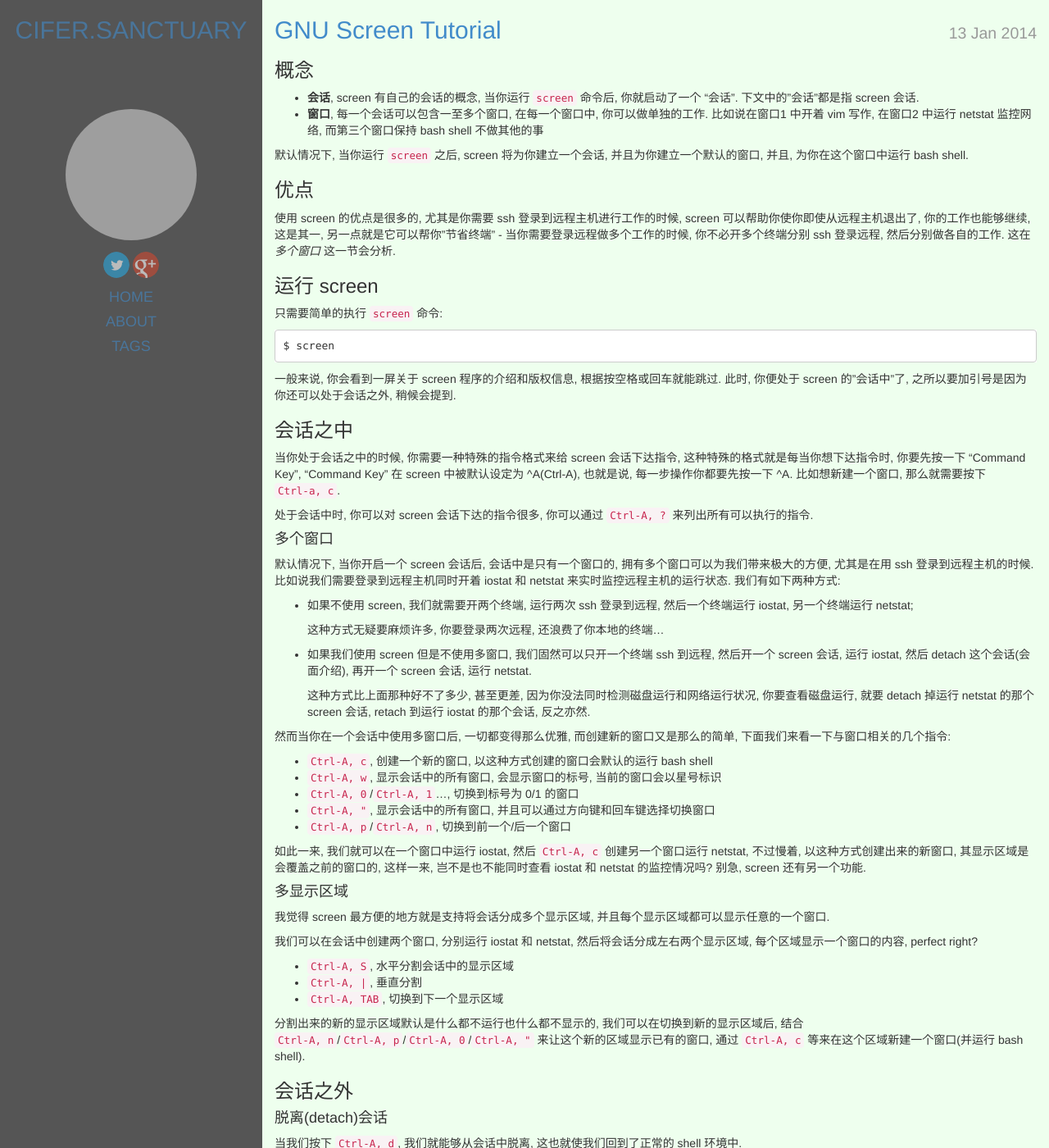
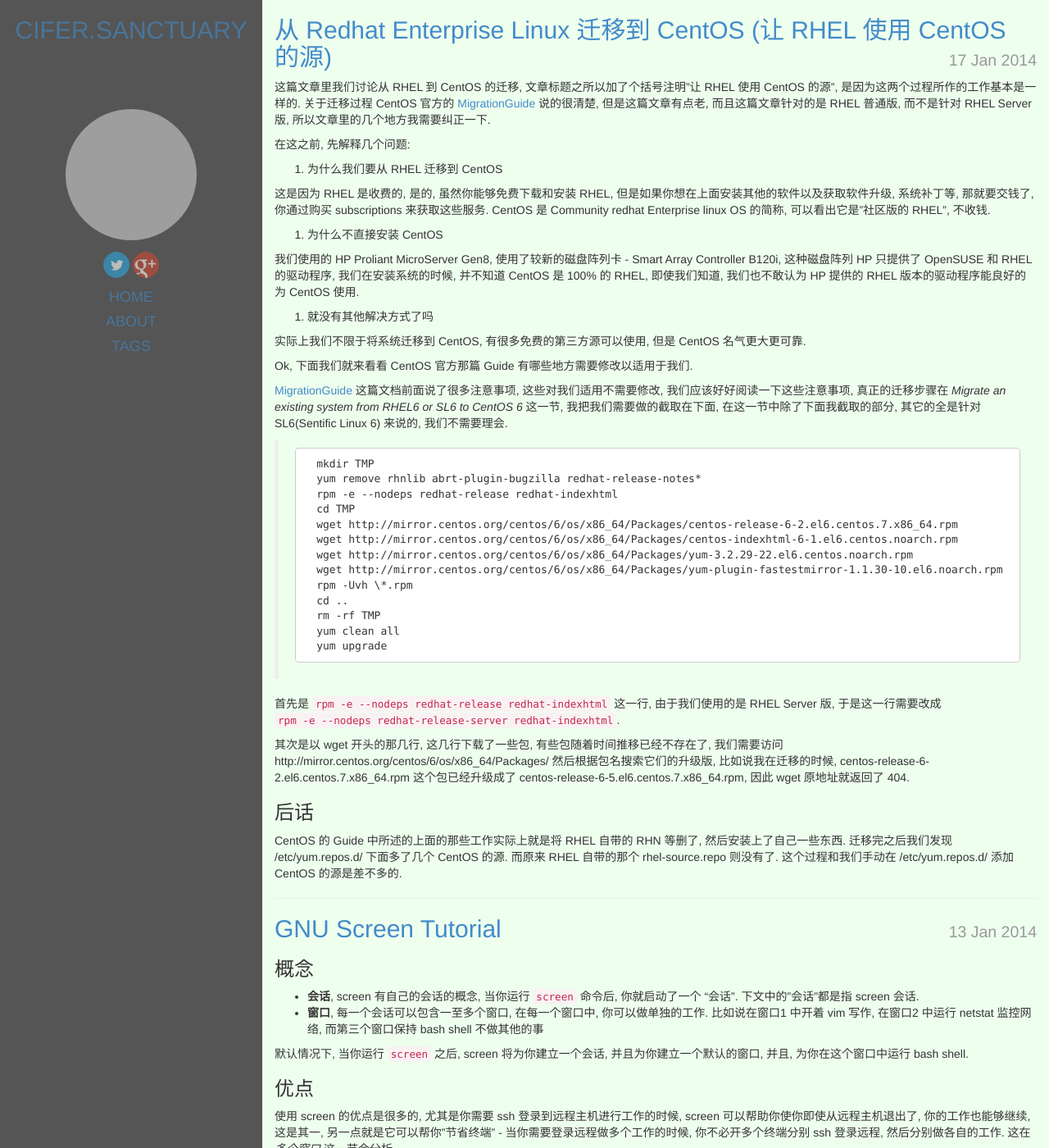
Before and after one commit to cifer-lee/cifer-lee.github.io, a Jekyll site: the page built from index.html, in a window 1280 px wide and 1400 px high. Shown: the whole window at 82% size. Built offline with Jekyll 4.4.1, drawn with Linux system fonts in a browser that asks for light colours; the list of posts is cut into pages by our own code; some of the changed text lies outside the part shown; grey boxes are pictures that could not be loaded.

Commit message:
add 3 posts

```diff
--- a/_posts/2014-01-07-linux-network-administrator.md
+++ b/_posts/2014-01-07-linux-network-administrator.md
@@ -11,3 +12,78 @@ date: 2014-01-07 16:18
 *   运行 dhcpd, 从 dhcp 服务器那里获取 ip 地址, 你的网络接口, 如 eth0 会被重新配置. 很多 dhcp 服务器还会提供默认路由和 dns 信息(重写你的 /etc/resolv.conf).
 *   若是想架设一个 dhcp 服务器, 要确保网络接口开启了 multicast 支持.
 *   route 不知从哪个版本起, 添加路由必须这样: `route add -net 127.0.0.0/8 lo`, `-net` 和 `/8` 都不能少
+
+### IP 别名
+
+IP别名使得可以把你的主机配置得好像是多台主机, 每台有它自己的IP地址. 这种配置有时候被称作: 虚拟主机---尽管这个词也被用在其它地方(主机托管服务等).
+但是与主机托管不同的是, 主机托管服务里的虚拟主机, 是在只有一个IP地址的情况下, 虚拟出很多虚拟主机来.
+
+### 关于 ifconfig 命令
+
+ifconfig 的调用格式是这样的:
+
+    ifconfig *interface* [*address* [*parameters or option*]]
+
+如果 __ifconfig__ 被调用时只传了 _interface_ 参数, 它会显示出这个接口的配置信息. 如果没有传任何参数, 它会显示出所有的 active 接口的配置信息; 如果指定 -a 选项, 它会显示所有接口的信息, 包括 inactive 的接口.
+
+在 ifconfig 的输出中, RX 与 TX 行表示有多少包被无误的接收和发送, 有多少错误发生, 有多少包因为内存不足而丢失(dropped), 有多少包因为来得太快/发送得太快内核来不及处理而溢出(overrun).
+
+下面介绍一些参数(_parameters or options_)的用途
+
+* up
+
+这个参数会打开接口, 使接口可以被 IP 层访问到. 当指定了 _address_ 的时候, 这个参数是会隐含指定的. 这个参数对应于输出结果中的 UP 和 RUNNING 标识.
+
+* down
+
+这个参数关闭接口, 使得 IP 层不能访问它. 这个参数会禁止所有通过接口的 IP 报文. 这个参数还会删除路由表中所有使用此接口的条目.
+
+* netmask _mask_
+
+这个没什么好解释了
+
+* pointopint _address_
+
+这个参数是用于 point-to-point IP 连接的. 当你配置一个 SLIP 或者 PLIP 接口的时候会需要这个参数. 接口被配置了一个这样的地址时, ifconfig 的输出里会显示 POINTOPOINT 标识.
+
+* broadcast address
+
+当一个接口的广播地址被设置时, ifconfig 的输出会显示 BROADCAST 标识.
+
+* mtu _bytes_
+
+对以太网来说, 默认的 MTU 的值是 1500 (也是以太网允许的最大值); 对 SLIP 网来说, 这个默认值是 296. (其实对 SLIP 而言这个值没有限制, 只不过 296 是多年来人们总结出的一个比较好的值)
+
+* arp
+
+这个参数只适用于广播类型的网络, 如以太网. 它启用 ARP 协议. 对于广播型网络来说, 这个参数是隐含设置的.
+
+* -arp
+
+禁用 ARP
+
+可以做一个有趣的实验, 运行 `sudo ifconfig wlan0 -arp`, 然后 `sudo arp -d 192.168.1.1` (视自己的电脑的接口配置更改这两个命令), 这样的结果是你不能上网了.
+
+* promisc
+
+这个选项值得说, 它使得接口工作在混杂模式下. 在广播型网络中, 这会使得接口接收所有的数据包, 而不论这个数据包的 MAC 地址是不是本接口. 这个参数对应 PROMISC 标识.
+
+### netstat 命令
+
+* -r -n
+
+这个选项会显示出内核的路由表, 就像我们使用 route 命令一样, -n 使得禁止解析 ip.
+
+* -i
+
+这个选项会显示出每个处于 active 状态的接口的统计信息.
+
+* -t, -u, -w, -x
+
+这些选项会分别显示 tcp, udp, raw, unix 连接
+
+# **arp 命令**
+
+* -s _hostname_ _hostaddr_
+
+用来永久的设置主机名和以太地址的关系
--- a/_posts/2014-01-08-all-about-subversion.md
+++ b/_posts/2014-01-08-all-about-subversion.md
@@ -76,6 +76,11 @@ Most projects have a recognizable “main line”, or trunk, of development; som
 >
 >   As you can see, svnadmin setuuid has no output upon success.
 
+#### 查看仓库结构
+
+    $ svnlook tree      # 可以查看递归创建的 svn 仓库的结构
+    $ svnlook -N tree   # 可以非递归的查看 svn 仓库结构
+
 #### 升级你的仓库
 
     svnadmin upgrade REPOS_PATH - Upgrade a repository to the latest supported schema version.
@@ -105,3 +110,49 @@ Most projects have a recognizable “main line”, or trunk, of development; som
     $ svnserve -d -r /srv/svn
 
 这样, 客户端就可以通过 svn://your-host-address/project1 来访问了
+
+#### 停止 svnserve 服务器
+
+很不幸, svnserve 命令并没有提供一种"优雅"的方式来终止 svnserve daemon, "优雅"的方式就是 kill -9 or kill -KILL
+
+### 往仓库里导入文件
+
+很多情况下, 在建立仓库之前我们已经事先有了一堆文件了, 那么建立仓库之后我们可以使用 `svn import` 命令来将已有的那堆文件纳入仓库中. 像这样:
+
+    $ svn import project1_dir/ svn://localhost/project1/trunk
+
+仓库中的父级目录会自动创建, 如果我们的项目下有多个子项目, 那么我们的 import 命令可能是这样的:
+
+    $ svn import project1_dir/sub1 svn://localhost/project1/sub1/trunk
+    $ svn import project1_dir/sub2 svn://localhost/project1/sub2/trunk
+
+### 附: 我创建 svn 仓库的规则, 以及一般过程
+
+1.  所有的仓库都放在 /srv/svn-repos 目录下
+2.  每个项目单独建立一个目录, 比如 /srv/svn-repos/project1
+3.  如果项目可分为几个子项目, 不必为子项目建立单独的目录, 而是把子项目的目录树也交给 svn 管理, 比如, 我们不必如此: /srv/svn-repos/project1/subproject1
+4.  如果项目肯分为几个子项目, 每个子项目下要至少创建 trunk, tags, branches 这几个分支, 当然这些分支目录也不需要我们创建, 把他们也交给 svn 管理; 如果项目不必分为子项目, 那么直接在项目下创建上述几个分支
+5.  svnserve 的根路径设为 /srv/svn-repos, 或者 /srv/svn-repos/project1, 但是不要使用默认的 "/" 路径
+
+
+#### 创建 svn 仓库的一般过程
+
+*   创建项目目录
+
+        # mkdir /srv/svn-repos/project2
+
+*   建立 svn 目录结构
+
+        # svnadmin create /srv/svn-repos/project1
+
+*   运行 svnserve 服务
+
+        # svnserve -d -r /srv/svn-repos
+
+*   配置
+
+        # anon-access = read
+        # auth-access = write
+        # password-db = passwd
+        前的注释和空格, 并在 conf/passwd 文件 [users] 节下添加一行
+        cifer = {password}
--- /dev/null
+++ b/_posts/2014-01-17-rhel-server-migrate-to-centos.md
@@ -0,0 +1,49 @@
+---
+layout: post
+title: 从 Redhat Enterprise Linux 迁移到 CentOS (让 RHEL 使用 CentOS 的源)
+date: 2014-01-17 12:05
+---
+
+这篇文章里我们讨论从 RHEL 到 CentOS 的迁移, 文章标题之所以加了个括号注明"让 RHEL 使用 CentOS 的源", 是因为这两个过程所作的工作基本是一样的. 关于迁移过程 CentOS 官方的 [MigrationGuide][MigrationGuide] 说的很清楚, 但是这篇文章有点老, 而且这篇文章针对的是 RHEL 普通版, 而不是针对 RHEL Server 版, 所以文章里的几个地方我需要纠正一下.
+
+在这之前, 先解释几个问题:
+
+1.  为什么我们要从 RHEL 迁移到 CentOS
+
+这是因为 RHEL 是收费的, 是的, 虽然你能够免费下载和安装 RHEL, 但是如果你想在上面安装其他的软件以及获取软件升级, 系统补丁等, 那就要交钱了, 你通过购买 subscriptions 来获取这些服务. CentOS 是 Community redhat Enterprise linux OS 的简称, 可以看出它是"社区版的 RHEL", 不收钱.
+
+2.  为什么不直接安装 CentOS
+
+我们使用的 HP Proliant MicroServer Gen8, 使用了较新的磁盘阵列卡 - Smart Array Controller B120i, 这种磁盘阵列 HP 只提供了 OpenSUSE 和 RHEL 的驱动程序, 我们在安装系统的时候, 并不知道 CentOS 是 100% 的 RHEL, 即使我们知道, 我们也不敢认为 HP 提供的 RHEL 版本的驱动程序能良好的为 CentOS 使用.
+
+3.  就没有其他解决方式了吗
+
+实际上我们不限于将系统迁移到 CentOS, 有很多免费的第三方源可以使用, 但是 CentOS 名气更大更可靠.
+
+Ok, 下面我们就来看看 CentOS 官方那篇 Guide 有哪些地方需要修改以适用于我们.
+
+[MigrationGuide][MigrationGuide] 这篇文档前面说了很多注意事项, 这些对我们适用不需要修改, 我们应该好好阅读一下这些注意事项, 真正的迁移步骤在 _Migrate an existing system from RHEL6 or SL6 to CentOS 6_ 这一节, 我把我们需要做的截取在下面, 在这一节中除了下面我截取的部分, 其它的全是针对 SL6(Sentific Linux 6) 来说的, 我们不需要理会.
+
+>       mkdir TMP
+>       yum remove rhnlib abrt-plugin-bugzilla redhat-release-notes*
+>       rpm -e --nodeps redhat-release redhat-indexhtml
+>       cd TMP
+>       wget http://mirror.centos.org/centos/6/os/x86_64/Packages/centos-release-6-2.el6.centos.7.x86_64.rpm
+>       wget http://mirror.centos.org/centos/6/os/x86_64/Packages/centos-indexhtml-6-1.el6.centos.noarch.rpm
+>       wget http://mirror.centos.org/centos/6/os/x86_64/Packages/yum-3.2.29-22.el6.centos.noarch.rpm
+>       wget http://mirror.centos.org/centos/6/os/x86_64/Packages/yum-plugin-fastestmirror-1.1.30-10.el6.noarch.rpm
+>       rpm -Uvh \*.rpm
+>       cd ..
+>       rm -rf TMP
+>       yum clean all
+>       yum upgrade
+
+首先是 `rpm -e --nodeps redhat-release redhat-indexhtml` 这一行, 由于我们使用的是 RHEL Server 版, 于是这一行需要改成 `rpm -e --nodeps redhat-release-server redhat-indexhtml`.
+
+其次是以 wget 开头的那几行, 这几行下载了一些包, 有些包随着时间推移已经不存在了, 我们需要访问 http://mirror.centos.org/centos/6/os/x86_64/Packages/ 然后根据包名搜索它们的升级版, 比如说我在迁移的时候, centos-release-6-2.el6.centos.7.x86_64.rpm 这个包已经升级成了 centos-release-6-5.el6.centos.7.x86_64.rpm, 因此 wget 原地址就返回了 404.
+
+### 后话
+
+CentOS 的 Guide 中所述的上面的那些工作实际上就是将 RHEL 自带的 RHN 等删了, 然后安装上了自己一些东西. 迁移完之后我们发现 /etc/yum.repos.d/ 下面多了几个 CentOS 的源. 而原来 RHEL 自带的那个 rhel-source.repo 则没有了. 这个过程和我们手动在 /etc/yum.repos.d/ 添加 CentOS 的源是差不多的.
+
+[MigrationGuide]: http://wiki.centos.org/HowTos/MigrationGuide
```
Also changed, not shown: other parts of _posts/2014-01-07-linux-network-administrator.md (+1 -0 lines).
